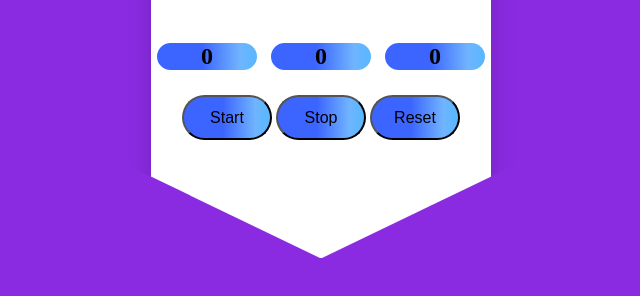
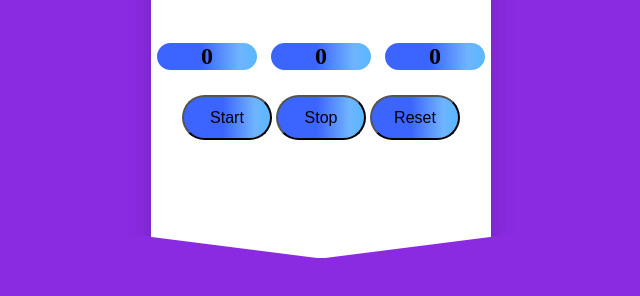
Before and after one commit to dhararajput-official/stopwatch, a plain HTML site: page index.html in a window 1280 px wide. Shown: the part 188-484 px from the top of the page, without its empty margins (319-959 px from the left). Drawn offline with Linux system fonts and the light colour scheme.

Commit message:
Add files via upload

```diff
--- a/style.css
+++ b/style.css
@@ -1,7 +1,7 @@
 body {
     background-color: blueviolet;
     text-align: center;
-    clip-path: polygon(100% 0% , 100% 5% , 50% 100% , 0 5% , 0 0 );
+    clip-path: polygon(100% 0% , 100% 75% , 50% 100% , 0 75% , 0 0 );
 }
 
 h2,
```
